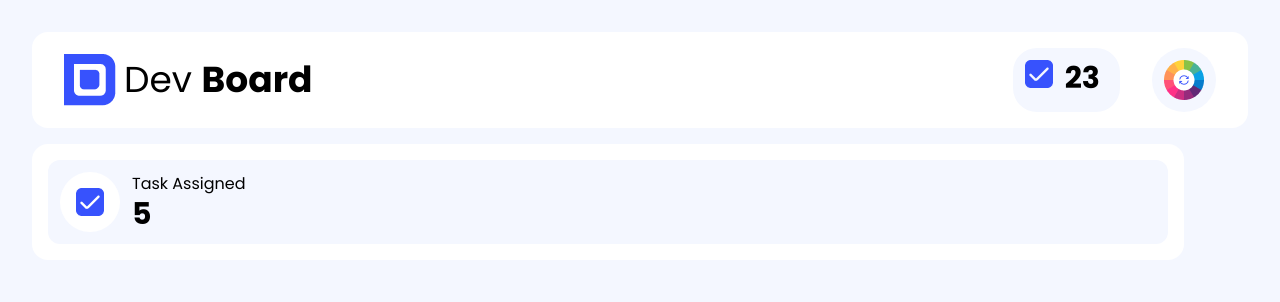
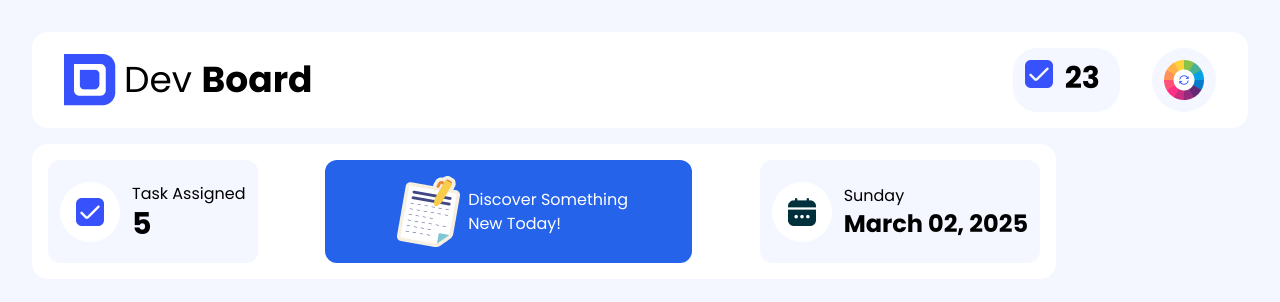
Before and after one commit to Anik-web-code/Assignment-5, a plain HTML site: page index.html in a window 1280 px wide. Drawn offline with nearby package versions, Linux system fonts and the light colour scheme.

Commit message:
Added Date

```diff
--- a/index.html
+++ b/index.html
@@ -32,8 +32,8 @@
         </div>
     </nav>
     <main class="mt-4">
-        <div class="left-div max-w-6xl bg-[#FFFFFF] p-4 rounded-2xl">
-            <div class="top-div">
+        <div class="left-div max-w-5xl bg-[#FFFFFF] p-4 rounded-2xl">
+            <div class="top-div flex justify-between">
                 <div class="flex items-center gap-3 bg-[#F4F7FF] p-3 rounded-xl">
                     <div class="p-4 rounded-full bg-[#FFFFFF]">
                     <img class="h-7 w-7 " src="assets/checkbox.png" alt="">
@@ -44,11 +44,27 @@
 
                     </div>
                 </div>
+
+                <div class="flex items-center text-[#FFFFFF] px-16 py-3 rounded-xl bg-blue-600">
+                    <img src="assets/board.png" alt="">
+                    <h1 class-="text-3xl text">Discover Something <br> New Today!</h1>
+                </div>
+                <div class="flex items-center gap-3 bg-[#F4F7FF] p-3 rounded-xl">
+                    <div class="p-4 rounded-full bg-[#FFFFFF]">
+                    <img class="h-7 w-7 " src="assets/calender.png" alt="">
+                    </div>
+                    <div>
+                        <h1 id="day">Wednesday</h1>
+                        <h1 id="date" class="font-bold text-2xl">March 28 2025</h1>
+
+                    </div>
+
             </div>
             <!-- <div class="card-1" class="p-6 w-72 h-64">
                 <h1 class="bg-[#FFFFFF]">ShopEase</h1>
             </div> -->
         </div>
     </main>
+    <script src="script.js"></script>
 </body>
 </html>
--- a/script.js
+++ b/script.js
@@ -0,0 +1,17 @@
+function updateDateTime(){
+    const dayElement = document.getElementById('day');
+    const dateElement = document.getElementById('date');
+
+    const newDate = new Date();
+    const day = newDate.toLocaleDateString("en-US", { weekday: "long" });
+    const dateFormat = newDate.toLocaleDateString("en-US", {
+        month: "long",
+        day: "2-digit",
+        year: "numeric"
+    });
+
+    dayElement.textContent = day;
+    dateElement.textContent = dateFormat;
+}
+
+updateDateTime();
```
